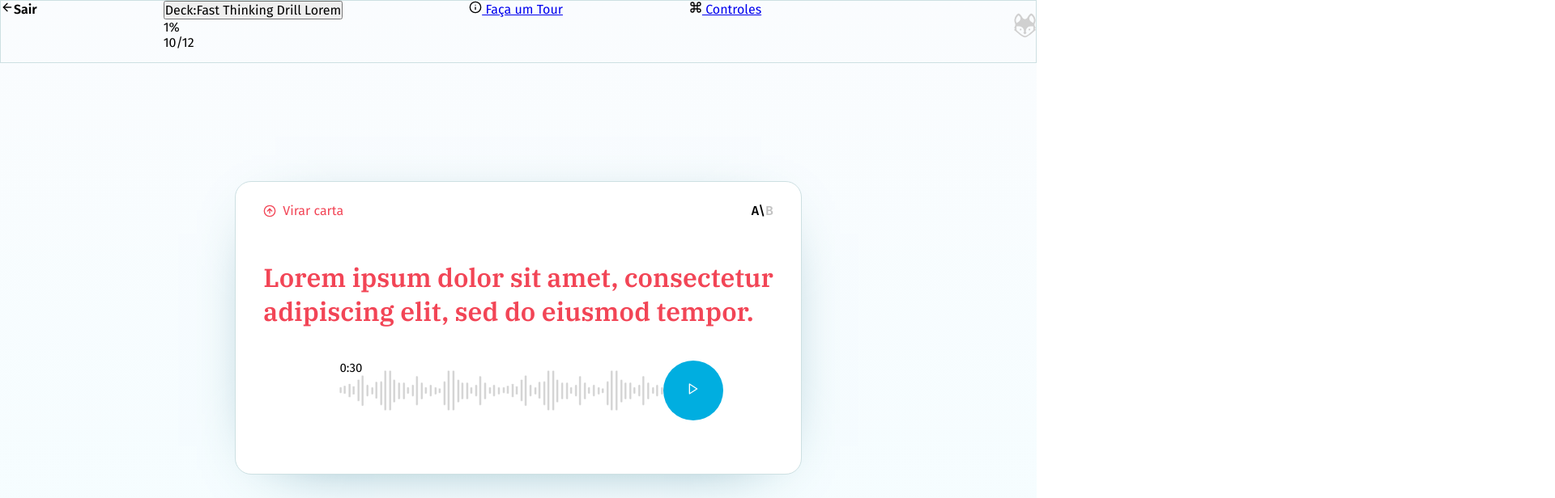
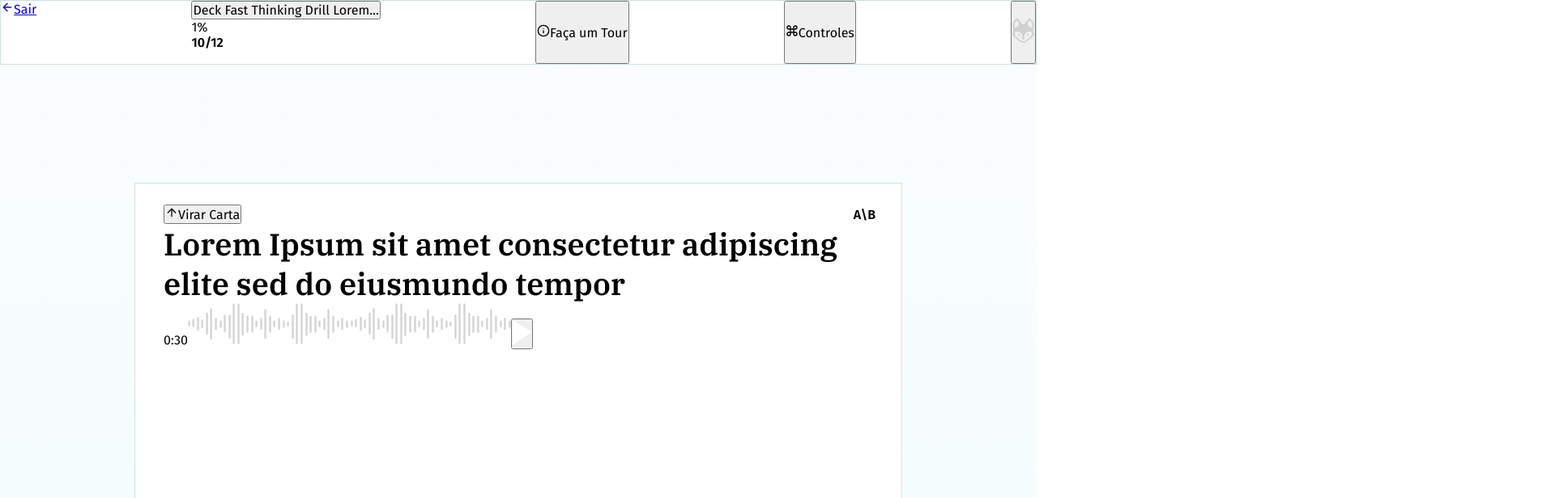
Before and after one commit to robertokbr/hackitApp, a React (Create React App) app: page / in a window 1280 px wide. Shown: the top 616 px of the page at 81% size, 1920 px wide, since content can reach past the window. Built offline with nearby package versions, Linux system fonts and the light colour scheme.

Commit message:
Refactoring Code

```diff
--- a/src/pages/DashboardCard/index.tsx
+++ b/src/pages/DashboardCard/index.tsx
@@ -1,26 +1,21 @@
 import React from 'react';
-import {
-  FiArrowLeft,
-  FiInfo,
-  FiCommand,
-  FiArrowUpCircle,
-  FiPlay,
-} from 'react-icons/fi';
+import { Link } from 'react-router-dom';
+import { FiArrowLeft, FiInfo, FiCommand, FiArrowUp } from 'react-icons/fi';
 import {
   Container,
   Header,
-  NavigationBack,
-  ProgressContainer,
+  HeaderContent,
   ProgressBar,
   HeaderButton,
   Content,
   Card,
+  CardHeader,
   CardContent,
+  Player,
   FeedbackButtons,
-  HeaderContent,
-  Player,
 } from './styles';
 import logoImg from '../../assets/logo.svg';
+import playImg from '../../assets/play.svg';
 import waveImg from '../../assets/waveImg.svg';
 
 const DashboardCard: React.FC = () => {
@@ -28,58 +23,55 @@ const DashboardCard: React.FC = () => {
     <Container>
       <Header>
         <HeaderContent>
-          <NavigationBack>
+          <Link to="/back">
             <FiArrowLeft />
-            <strong>Sair</strong>
-          </NavigationBack>
-          <ProgressContainer>
-            <button type="button">Deck:Fast Thinking Drill Lorem</button>
-            <ProgressBar>
+            Sair
+          </Link>
+          <ProgressBar>
+            <button type="button">Deck Fast Thinking Drill Lorem...</button>
+            <div className="ProgressContent">
               <span>1%</span>
-              <div className="progress" />
-            </ProgressBar>
-            <p>
+            </div>
+            <strong>
               10/
               <span>12</span>
-            </p>
-          </ProgressContainer>
-
+            </strong>
+          </ProgressBar>
           <HeaderButton>
             <FiInfo />
-            <a href="/façaUmTour"> Faça um Tour</a>
+            Faça um Tour
           </HeaderButton>
           <HeaderButton>
             <FiCommand />
-            <a href="/façaUmTour"> Controles</a>
+            Controles
           </HeaderButton>
-          <HeaderButton />
-          <img src={logoImg} alt="Hackit" />
+          <button type="button">
+            <img src={logoImg} alt="Hackit" />
+          </button>
         </HeaderContent>
       </Header>
       <Content>
         <Card>
-          <div>
+          <CardHeader>
             <button type="button">
-              <FiArrowUpCircle />
-              Virar carta
+              <FiArrowUp />
+              Virar Carta
             </button>
             <strong>
               A\
               <span>B</span>
             </strong>
-          </div>
-
+          </CardHeader>
           <CardContent>
             <h1>
-              Lorem ipsum dolor sit amet, consectetur
-              <br />
-              adipiscing elit, sed do eiusmod tempor.
+              Lorem Ipsum sit amet consectetur adipiscing elite sed do eiusmundo
+              tempor
             </h1>
             <Player>
               <span>0:30</span>
               <img src={waveImg} alt="wave" />
               <button type="button">
-                <FiPlay />
+                <img src={playImg} alt="play" />
               </button>
             </Player>
           </CardContent>
@@ -87,9 +79,7 @@ const DashboardCard: React.FC = () => {
         <FeedbackButtons>
           <button type="button">Fácil</button>
           <button type="button">Bom</button>
-
           <button type="button">Difícil</button>
-
           <button type="button">Não lembro</button>
         </FeedbackButtons>
       </Content>
--- a/src/pages/DashboardCard/styles.ts
+++ b/src/pages/DashboardCard/styles.ts
@@ -1,117 +1,67 @@
 import styled from 'styled-components';
-// import { shade } from 'polished';
-export const HeaderContent = styled.div`
-  display: flex;
-  justify-content: space-between;
-`;
-export const NavigationBack = styled.div``;
-export const ProgressContainer = styled.div``;
-export const ProgressBar = styled.div``;
-export const HeaderButton = styled.div``;
 
 export const Container = styled.div`
-  display: flex;
-  flex-direction: column;
   height: 100vh;
+  width: 100vw;
   background: transparent linear-gradient(180deg, #fafcfe 0%, #f4fdff 100%) 0%
     0% no-repeat padding-box;
 `;
 export const Header = styled.header`
-  height: 78px;
-  margin-bottom: 146px;
+  background: #ffffff;
   border: 1px solid #cde0e2;
 `;
+export const HeaderContent = styled.div`
+  width: 100%;
+  height: 78px;
+  display: flex;
+  justify-content: space-between;
+`;
+export const ProgressBar = styled.div``;
+export const HeaderButton = styled.button``;
 
 export const Content = styled.main`
-  display: flex;
-  flex-direction: column;
-  align-items: center;
-  justify-content: center;
-  margin: 0 auto;
+  width: 100%;
+  max-width: 948px;
   max-height: 668px;
-  max-width: 948px;
+  margin: 146px auto;
 `;
-
 export const Card = styled.div`
   flex: 1;
   height: 480px;
-  display: flex;
-  flex-direction: column;
+  margin-bottom: 80px;
   background: #ffffff;
-  border-radius: 20px;
   border: 1px solid #cde0e2;
-  box-shadow: 0px 15px 80px -50px #32788d;
-  > div {
-    display: flex;
-    align-items: center;
-    justify-content: space-between;
-    margin: 26px 34px;
-    > button {
-      display: flex;
-      align-items: center;
-      background: transparent;
-      outline: 0;
-      border: none;
-      color: #f24556;
-      > svg {
-        margin-right: 8px;
-      }
-    }
-  }
-  strong {
-    font-weight: 500;
-    span {
-      color: #c2c2c2;
-    }
-  }
+  padding: 26px 32px 40px 35px;
 `;
-
-export const CardContent = styled.div`
-  margin-top: auto;
-  margin-left: 35px;
-  display: flex;
-  flex-direction: column;
-  h1 {
-    color: #f24556;
-    margin-bottom: 40px;
-  }
-`;
-
-export const Player = styled.div`
-  flex: 1;
-  height: 81px;
-  display: flex;
-  align-items: center;
-  justify-content: space-between;
-  position: relative;
-  margin-bottom: 40px;
-  margin-left: 32px;
-  span {
-    font-size: 15px;
-    position: absolute;
-    top: 0%;
-    left: 0%;
-  }
-  button {
-    height: 74px;
-    width: 74px;
-    background: #00aee0;
-    border-radius: 50%;
-    border: none;
-    color: white;
-  }
-`;
-export const FeedbackButtons = styled.div`
+export const CardHeader = styled.div`
   flex: 1;
   display: flex;
   justify-content: space-between;
-  margin: 80px 48px 0 48px;
-  > button {
-    padding: 20px 30px;
-    border-radius: 10px;
+  align-items: center;
+`;
+export const CardContent = styled.div`
+  flex: 1;
+
+  h1 {
+    font-size: 38px;
+    color: #000000;
+  }
+`;
+export const Player = styled.div`
+  height: 81px;
+  max-width: 881px;
+
+  button {
+    margin-left: auto;
+  }
+`;
+export const FeedbackButtons = styled.section`
+  display: flex;
+  justify-content: space-between;
+  width: 852px;
+  height: 108px;
+  button {
     height: 80px;
     width: 180px;
-    background: #00aee0;
-    outline: 0;
   }
 `;
--- a/src/styles/global.ts
+++ b/src/styles/global.ts
@@ -11,6 +11,10 @@ export default createGlobalStyle`
 body{
 color: #000000;
 -webkit-font-smoothing: antialiased;
+width: 1920px;
+height: 1078px;
+overflow: hidden;
+
 }
 
 body, input, button {
```
Also changed, not shown: src/assets/play.svg (added).
